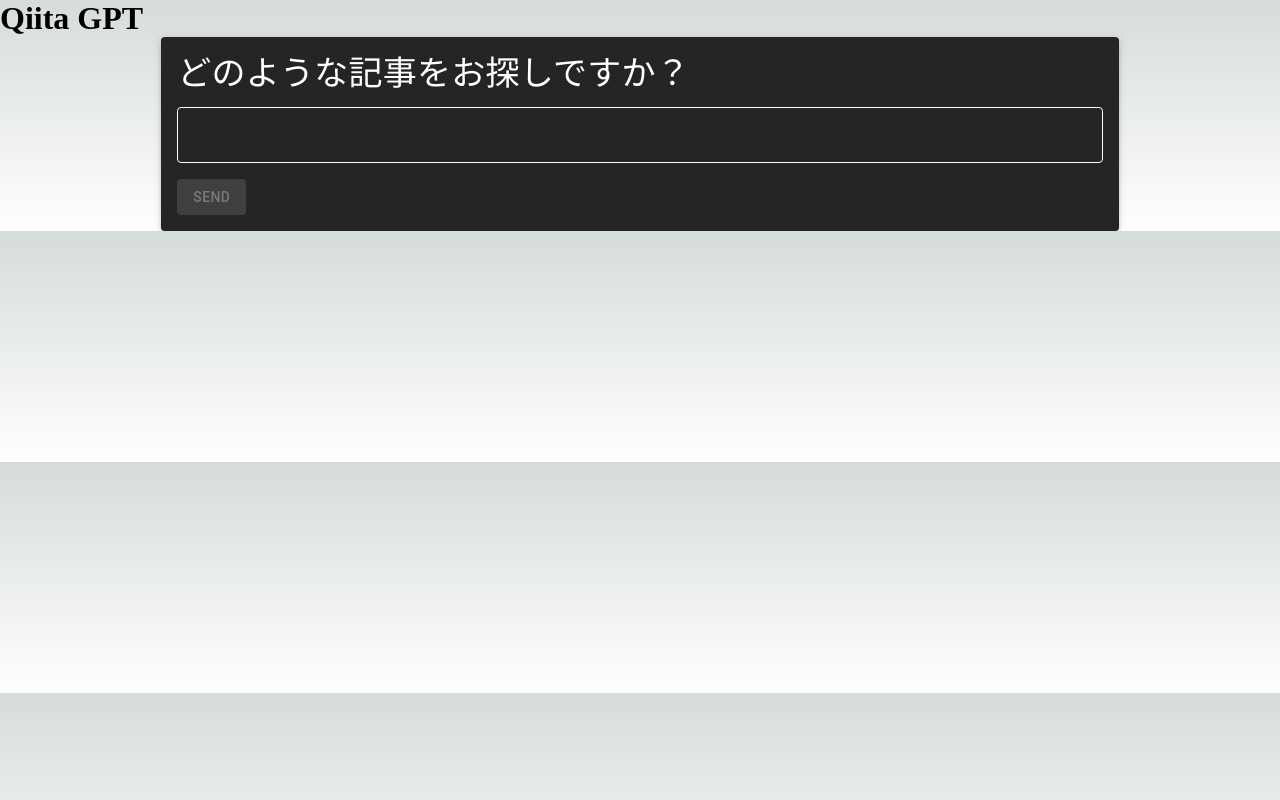
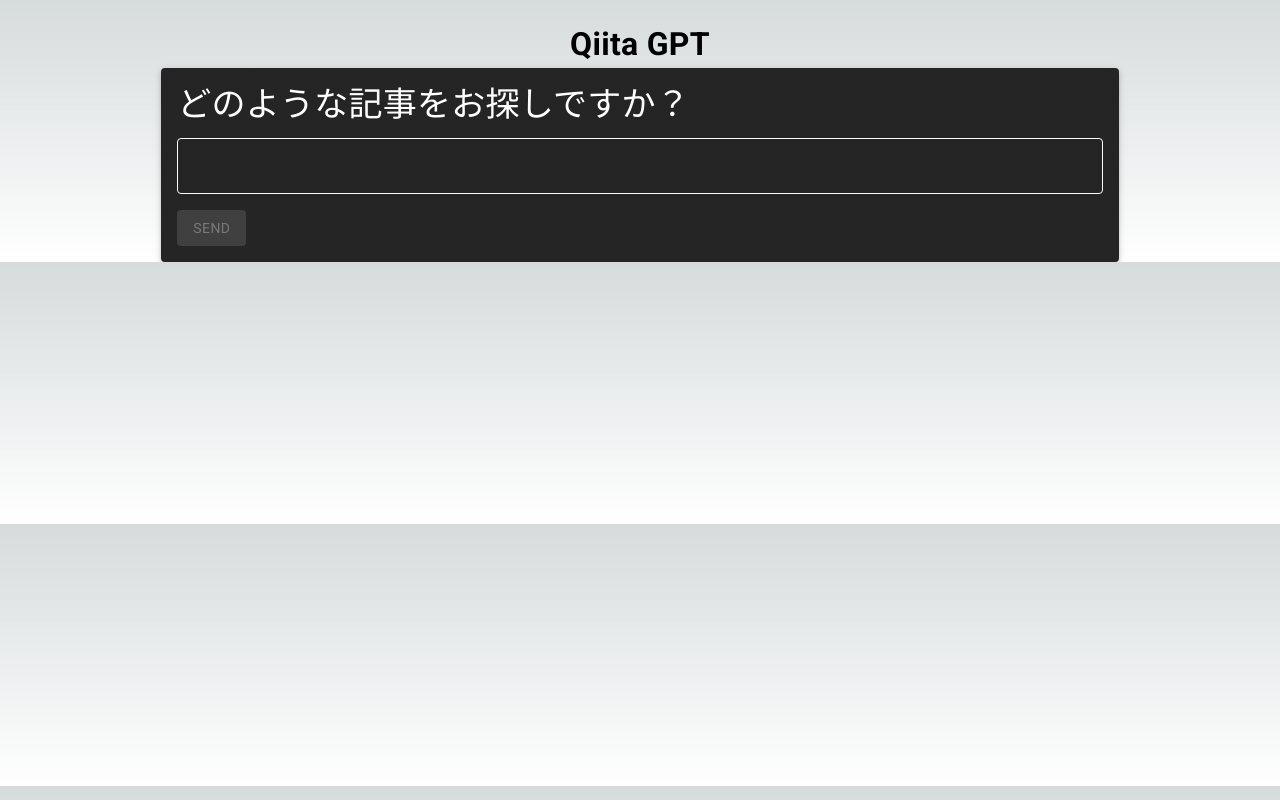
Before and after one commit to kenya6565/chatgpt-edamam, a Next.js app: page / in a window 1280 px wide. Built offline with nearby package versions, Linux system fonts and the light colour scheme.

Commit message:
change font style Qiita GPT

```diff
--- a/components/Chat.tsx
+++ b/components/Chat.tsx
@@ -93,6 +93,17 @@
       <Container>
         <Grid container spacing={2} justifyContent="center">
           <Grid item xs={12} sm={8} md={10}>
+            <Typography
+              align="center"
+              style={{
+                fontFamily: 'Roboto',
+                fontSize: '2em',
+                fontWeight: 'bold',
+                marginTop: '20px',
+              }}
+            >
+              Qiita GPT
+            </Typography>
             <Paper elevation={3}>
               <Box p={2}>
                 <Typography variant="h4" component="h1" gutterBottom>
--- a/pages/_document.tsx
+++ b/pages/_document.tsx
@@ -1,13 +1,22 @@
-import { Html, Head, Main, NextScript } from 'next/document'
+import Document, { Html, Head, Main, NextScript } from 'next/document';
 
-export default function Document() {
+class MyDocument extends Document {
+  render() {
     return (
-    <Html lang="en">
-      <Head />
+      <Html>
+        <Head>
+          <link
+            href="https://fonts.googleapis.com/css2?family=Roboto:wght@400;700&display=swap"
+            rel="stylesheet"
+          />
+        </Head>
         <body>
           <Main />
           <NextScript />
         </body>
       </Html>
-  )
+    );
   }
+}
+
+export default MyDocument;
--- a/pages/index.tsx
+++ b/pages/index.tsx
@@ -2,7 +2,6 @@
 
 const HomePage = () => (
   <div>
-    <h1>Qiita GPT</h1>
     <Chat />
   </div>
 );
```
Lines whose indentation alone changed are shown as unchanged.
